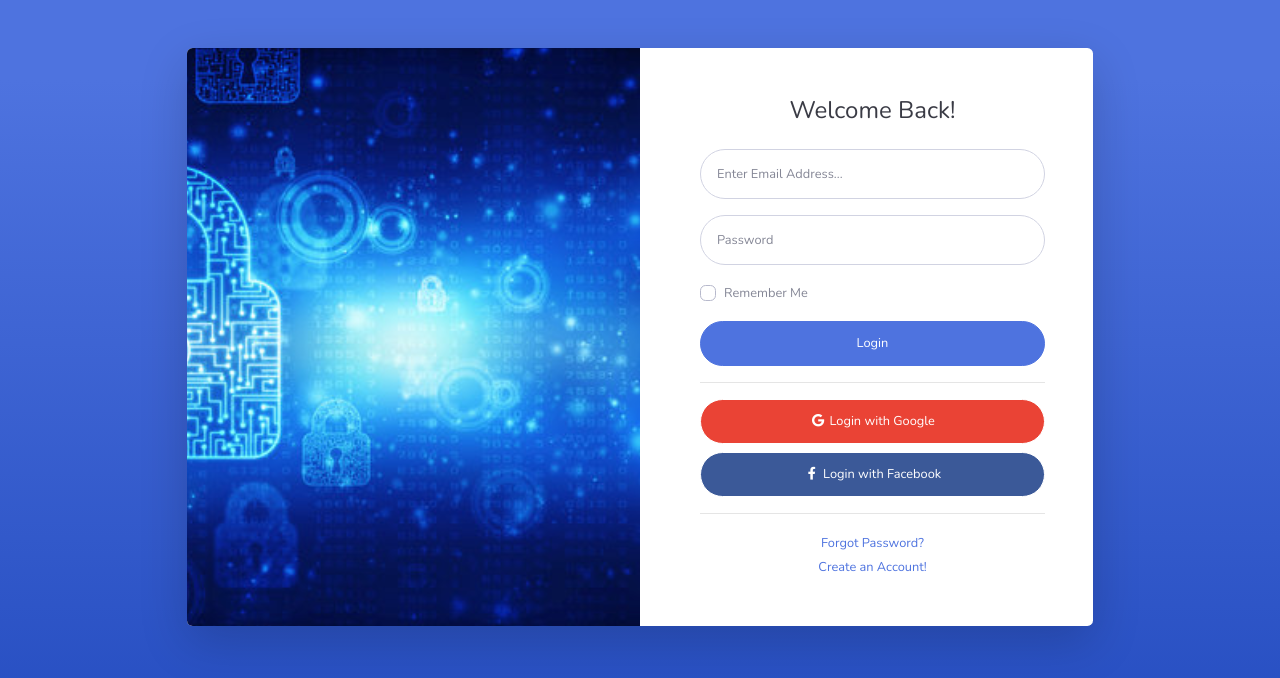
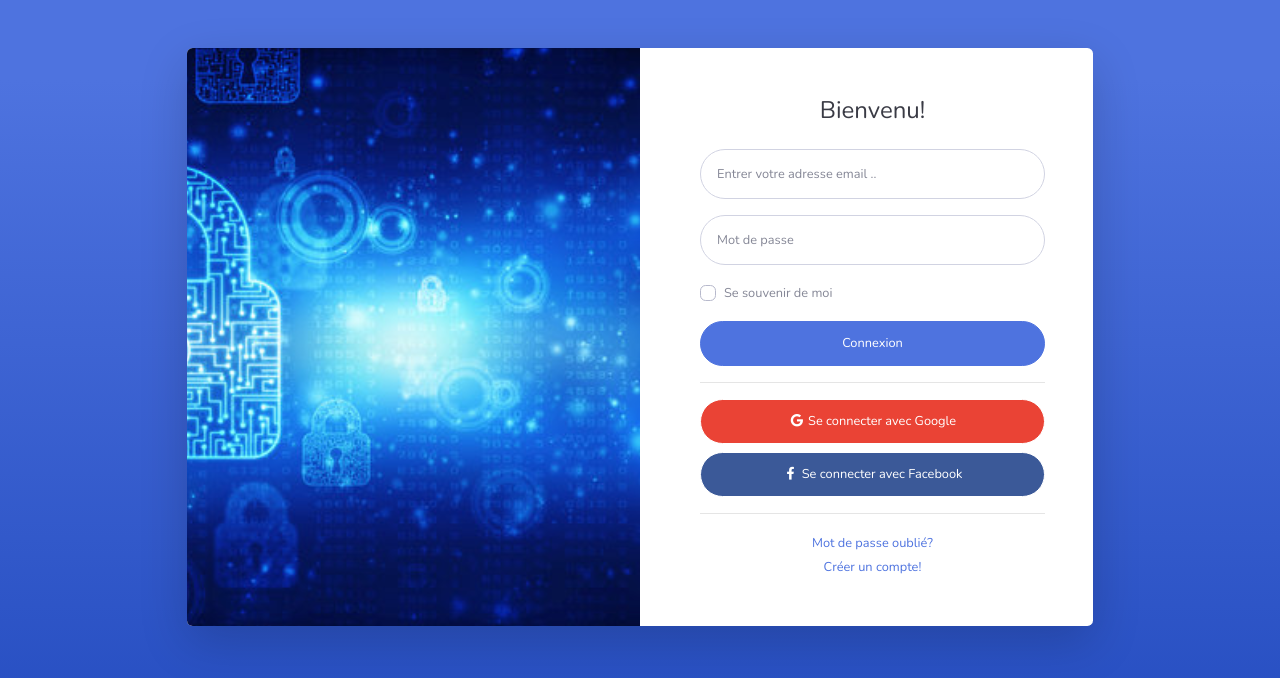
Before and after one commit to zakaria-bouasbia/php-front, a PHP site: page /login.php in a window 1280 px wide. Shown: the top 678 px of the page. Run offline with PHP 8.4, Linux system fonts and the light colour scheme.

Commit message:
traduction en français
traduction de la page register et login to french

```diff
--- a/login.php
+++ b/login.php
@@ -39,42 +39,41 @@
                             <div class="col-lg-6">
                                 <div class="p-5">
                                     <div class="text-center">
-                                        <h1 class="h4 text-gray-900 mb-4">Welcome Back!</h1>
+                                        <h1 class="h4 text-gray-900 mb-4">Bienvenu!</h1>
                                     </div>
                                     <form class="user">
                                         <div class="form-group">
                                             <input type="email" class="form-control form-control-user"
                                                 id="exampleInputEmail" aria-describedby="emailHelp"
-                                                placeholder="Enter Email Address...">
+                                                placeholder="Entrer votre adresse email ..">
                                         </div>
                                         <div class="form-group">
                                             <input type="password" class="form-control form-control-user"
-                                                id="exampleInputPassword" placeholder="Password">
+                                                id="exampleInputPassword" placeholder="Mot de passe">
                                         </div>
                                         <div class="form-group">
                                             <div class="custom-control custom-checkbox small">
                                                 <input type="checkbox" class="custom-control-input" id="customCheck">
-                                                <label class="custom-control-label" for="customCheck">Remember
-                                                    Me</label>
+                                                <label class="custom-control-label" for="customCheck">Se souvenir de moi</label>
                                             </div>
                                         </div>
                                         <a href="index.html" class="btn btn-primary btn-user btn-block">
-                                            Login
+                                            Connexion
                                         </a>
                                         <hr>
                                         <a href="index.html" class="btn btn-google btn-user btn-block">
-                                            <i class="fab fa-google fa-fw"></i> Login with Google
+                                            <i class="fab fa-google fa-fw"></i> Se connecter avec Google
                                         </a>
                                         <a href="index.html" class="btn btn-facebook btn-user btn-block">
-                                            <i class="fab fa-facebook-f fa-fw"></i> Login with Facebook
+                                            <i class="fab fa-facebook-f fa-fw"></i> Se connecter avec Facebook
                                         </a>
                                     </form>
                                     <hr>
                                     <div class="text-center">
-                                        <a class="small" href="forgot-password.html">Forgot Password?</a>
+                                        <a class="small" href="forgot-password.html">Mot de passe oublié?</a>
                                     </div>
                                     <div class="text-center">
-                                        <a class="small" href="register.php">Create an Account!</a>
+                                        <a class="small" href="register.php">Créer un compte!</a>
                                     </div>
                                 </div>
                             </div>
```
Also changed, not shown: register.php (+11 -11 lines).
